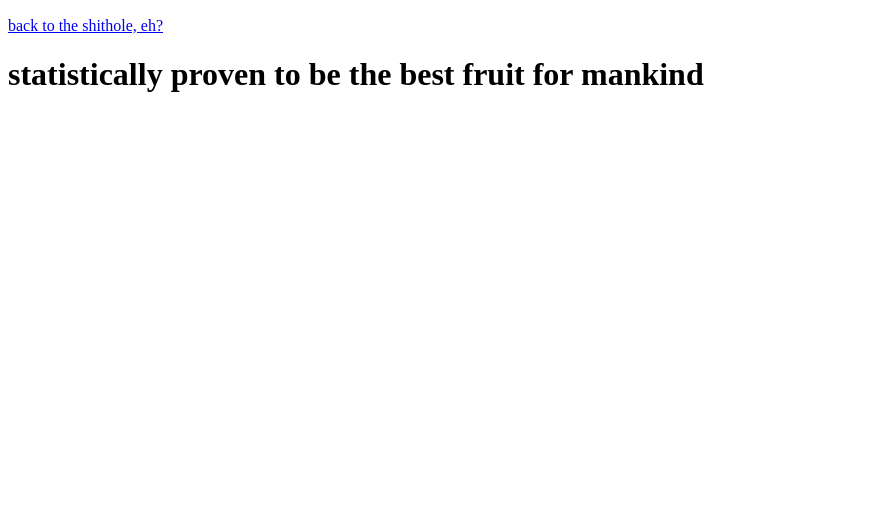
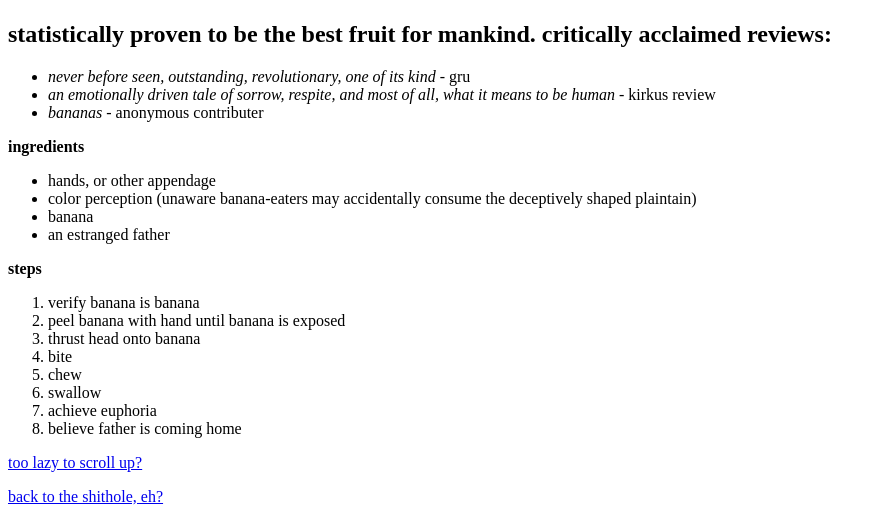
Before and after one commit to jeanniezhang/recipes, a plain HTML site: page pages/page1.html in a window 1280 px wide. Shown: the part 383-905 px from the top of the page, without its empty margins (0-885 px from the left). Before the commit the page ends 800 px from the top, so only its background shows below. Drawn offline with Linux system fonts and the light colour scheme.

Commit message:
complete recipe design for banana page

```diff
--- a/pages/page1.html
+++ b/pages/page1.html
@@ -9,9 +9,39 @@
 <body>
     <h1>how to eat a banana</h1>
     <img src="https://i.imgur.com/xUnW031.gif" alt="sensual looking guy stuffs entire banana in mouth" height="300">
+    <h2>statistically proven to be the best fruit for mankind. critically acclaimed reviews:</h2>
+    <ul>
+        <li><em>never before seen, outstanding, revolutionary, one of its kind</em> - gru</li>
+        <li><em>an emotionally driven tale of sorrow, respite, and most of all, what it means to be human</em> - kirkus review</li>
+        <li><em>bananas</em> - anonymous contributer</li>
+    </ul>
+    <p>
+        <strong>ingredients</strong>
+        <ul>
+            <li>hands, or other appendage</li>
+            <li>color perception (unaware banana-eaters may accidentally consume the deceptively shaped plaintain)</li>
+            <li>banana</li>
+            <li>an estranged father</li>
+        </ul>
+    </p>
+    <p>
+        <strong>steps</strong>
+        <ol>
+            <li>verify banana is banana</li>
+            <li>peel banana with hand until banana is exposed</li>
+            <li>thrust head onto banana</li>
+            <li>bite</li>
+            <li>chew</li>
+            <li>swallow</li>
+            <li>achieve euphoria</li>
+            <li>believe father is coming home</li>
+        </ol>
+    </p>
+    <p>
+        <a href="./page1.html">too lazy to scroll up?</a>
+    </p>
     <p>
         <a href="../index.html">back to the shithole, eh?</a>
     </p>
-    <h1>statistically proven to be the best fruit for mankind</h1>
 </body>
 </html>
```
